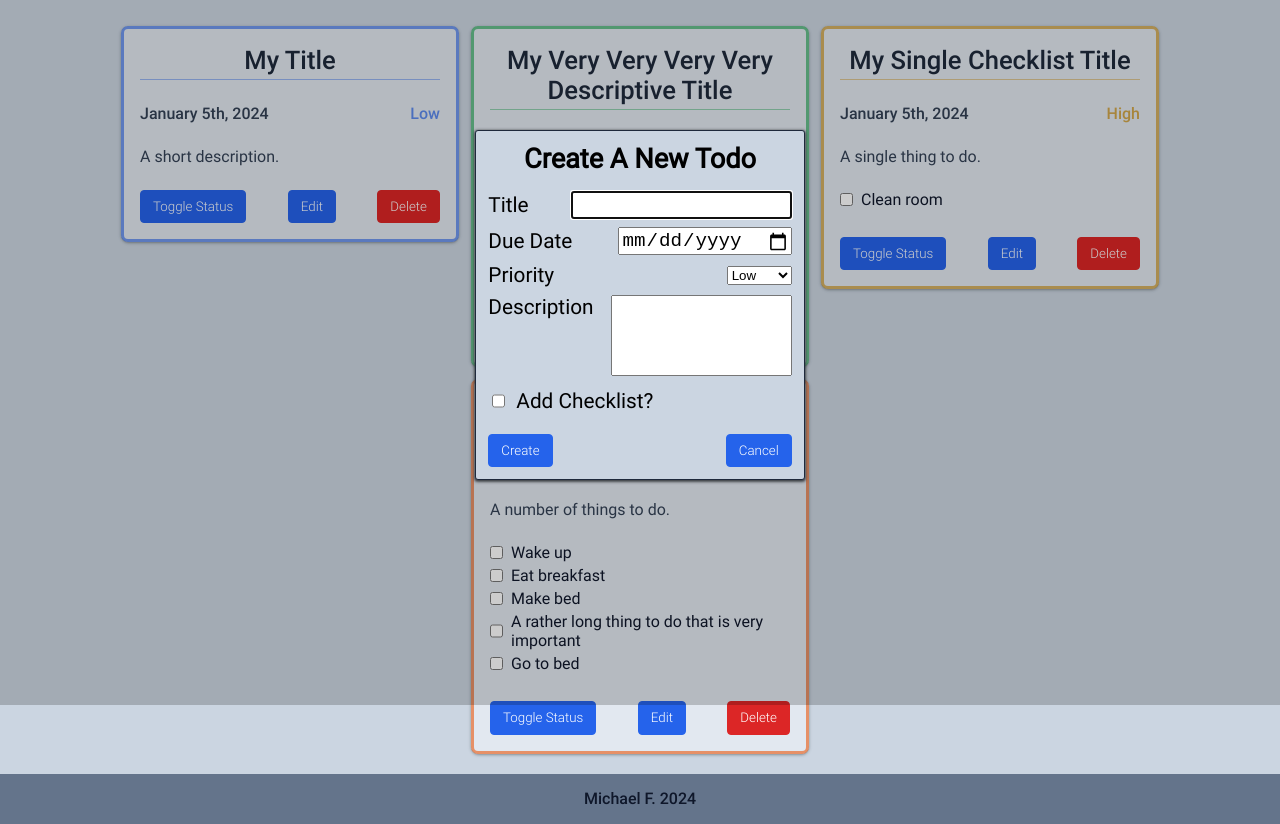
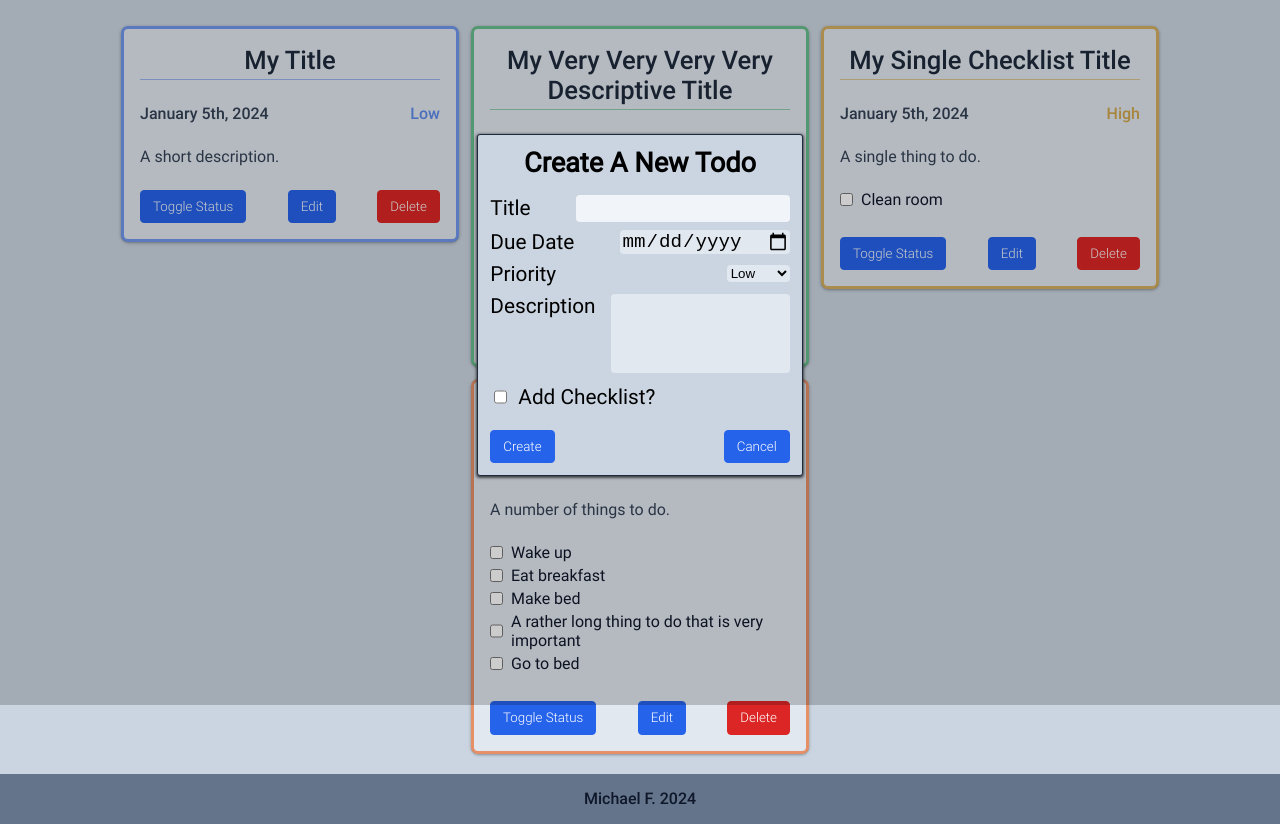
Before and after one commit to michael-f-portfolio/Todo-List, a website built with webpack: page src/index.html in a window 1280 px wide. Both pictures are taken after a click on the button "Create Todo". Shown: the part 95-919 px from the top of the page. Built offline with nearby package versions, Linux system fonts and the light colour scheme.

Commit message:
styling inputs in new todo form

```diff
--- a/src/styles/newTodo.css
+++ b/src/styles/newTodo.css
@@ -47,8 +47,38 @@ form > div {
     color: var(--red-600);
 }
 
-.dueDateInput > input{
+form input[type="text"],
+.descriptionInput > textarea,
+.dueDateInput > input,
+.prioritySelect > select {
+    border: none;
+    border-radius: 4px;
+    background-color: var(--slate-200);
+}
+
+form input[type="text"] {
+    text-indent: 4px;
+    height: 25px;
+}
+
+form input:focus-visible,
+.descriptionInput > textarea:focus-visible,
+.dueDateInput > input:focus-visible {
+    border: none;
+    outline: none;
+    background-color: var(--slate-100);
+}
+
+.dueDateInput > input {
     width: max-content;
+}
+
+.prioritySelect > select {
+    /* background-color: var(--slate); */
+}
+
+.prioritySelect > select > option[value="Low"] {
+   /* background-color: red; */
 }
 
 .descriptionInput > label {
@@ -57,10 +87,6 @@ form > div {
 
 .descriptionInput > textarea {
     resize: none;
-}
-
-.formActions {
-    justify-content: space-between;
 }
 
 .checklistActions {
@@ -86,5 +112,9 @@ form > div {
 .checklistItems li {
     display: flex;
     justify-content: space-between;
+    align-items: center;
+}
+
+.formActions {
 
 }
```
